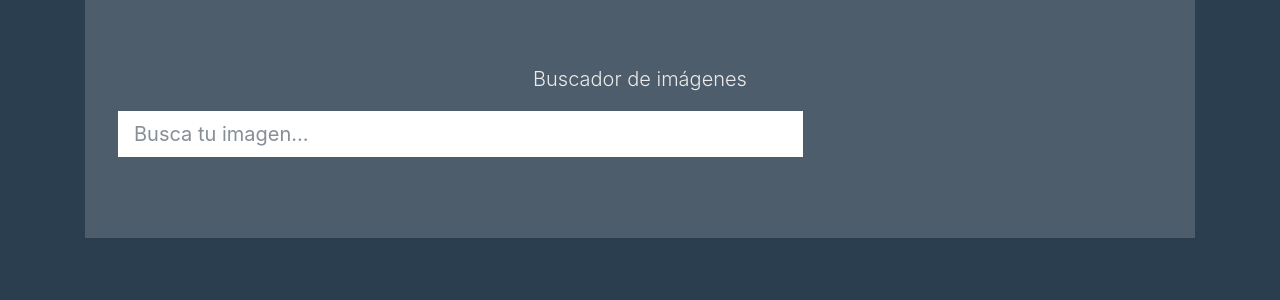
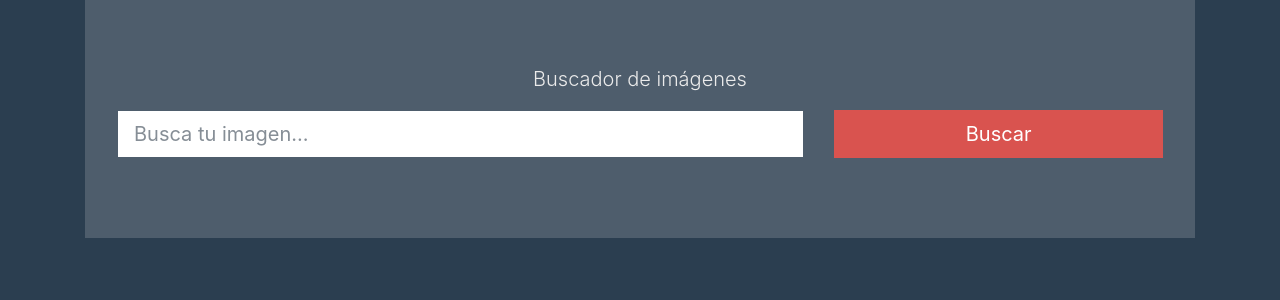
Before and after one commit to luigisdev/reactpixabay, a React (Create React App) app: page / in a window 1280 px wide. Shown: the top 300 px of the page. Built offline with nearby package versions, Linux system fonts and the light colour scheme.

Commit message:
Obtener y pasar datos entre componentes

```diff
--- a/src/App.js
+++ b/src/App.js
@@ -1,17 +1,26 @@
-import React from 'react';
+import React, { Component } from 'react';
 import Buscador from './componentes/Buscador'
 
-function App() {
+class App extends Component {
+
+  datosBusqueda = (termino) => {
+    console.log('Desde APP ' + termino);
+  }
+
+  render() {
     return (
       // className se utiliza en javascript para dar estilos, ya que class es una palabra reservada del lenguaje
       <div className="container">
         <div className="jumbotron">
           <p className="lead text-center">Buscador de imágenes</p>
 
-        <Buscador />
+          <Buscador
+            datosBusqueda={ this.datosBusqueda }
+          />
         </div>
       </div>
     );
   }
+}
 
 export default App;
--- a/src/componentes/Buscador.js
+++ b/src/componentes/Buscador.js
@@ -1,14 +1,43 @@
 import React, { Component } from 'react';
 
 class Buscador extends Component {
+
+    // createRef() permite leer los valores de los inputs con react
+    busquedaRef = React.createRef();
+
+    // funcion para obtener datos
+    obtenerDatos = (e) => {
+        e.preventDefault();
+        console.log('Desde el buscador ' + this.busquedaRef.current.value);
+
+        // Tomamos el valor del input
+        const termino = this.busquedaRef.current.value;
+
+        // Se envía el valor del input al componente principal
+        this.props.datosBusqueda(termino);
+    }
+
     render() {
         return (
-            <form>
+            //el evento onSubmit pertenece a react y es para mandar los datos al darle clic al boton submit
+            <form onSubmit={ this.obtenerDatos }>
                 <div className="row">
+                    {/*
+                        con el props se reciben los datos desde otro componente
+                        solo se pueden pasar props del componente principal al hijo
+                    */}
+                    {/* this.props.mensaje */}
                     <div className="form-group col-md-8">
-                        <input  type="text"
+                        <input  ref={ this.busquedaRef }
+                                type="text"
                                 className="form-control form-control-lg"
                                 placeholder="Busca tu imagen..."
+                        />
+                    </div>
+                    <div className="form-group col-md-4">
+                        <input  type="submit"
+                                className="btn btn-lg btn-danger btn-block"
+                                value="Buscar"
                         />
                     </div>
                 </div>
```
Lines whose indentation alone changed are shown as unchanged.
